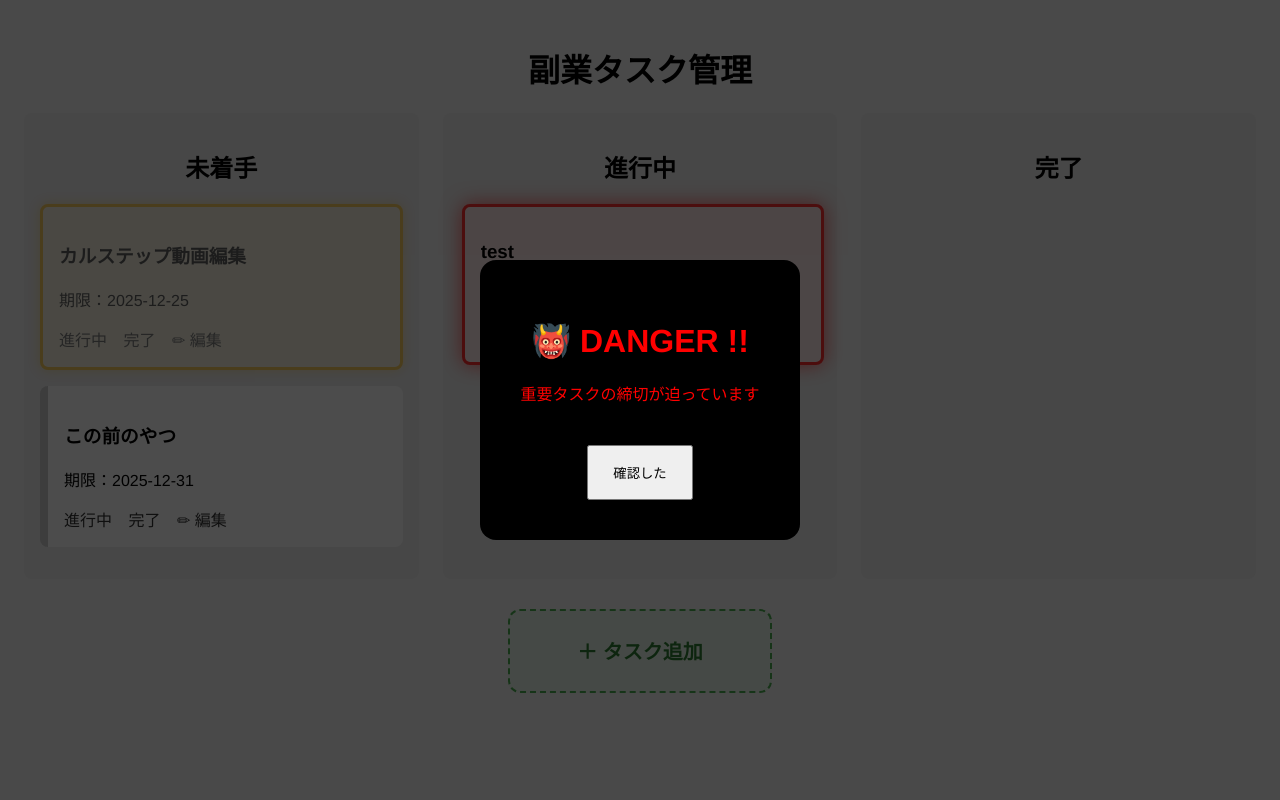
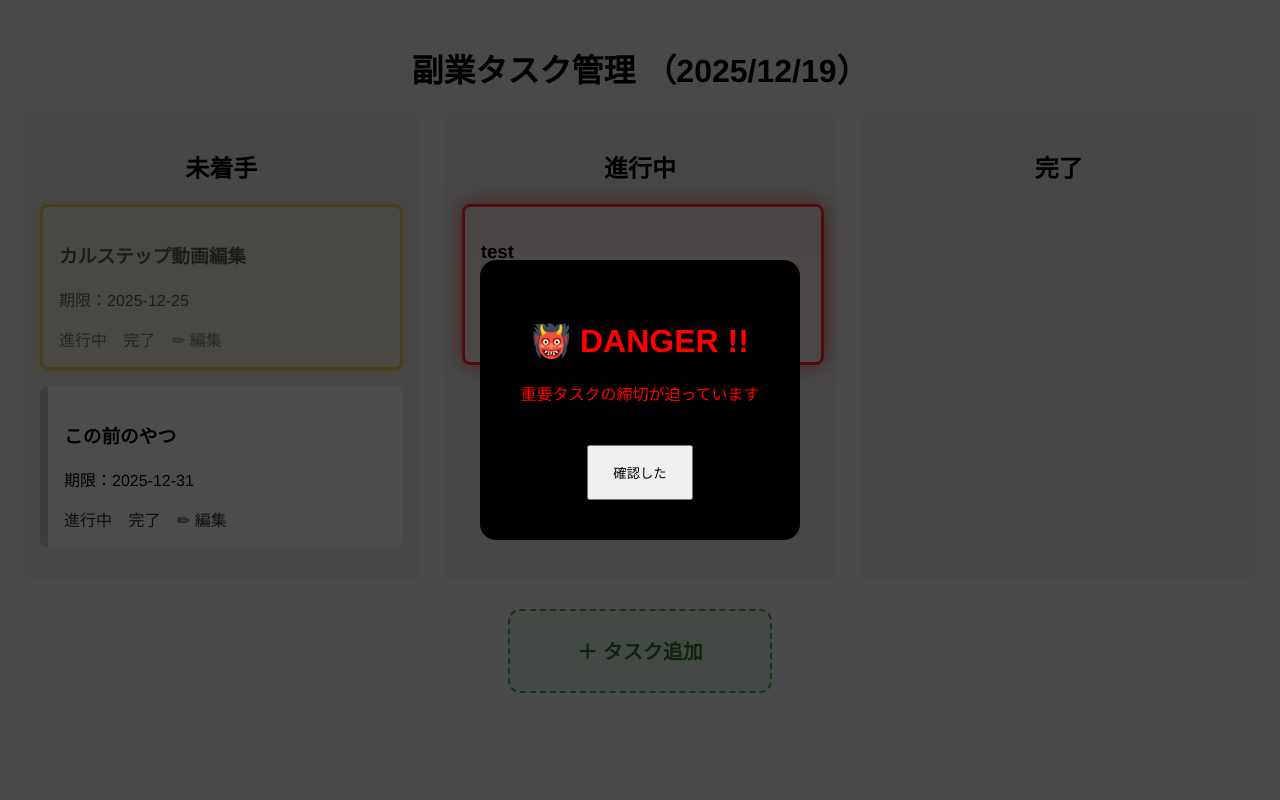
Before and after one commit to primaveratraveler-glitch/newtaskmanagement, a Flask app: page / in a window 1280 px wide. Run offline with Flask 3, Linux system fonts and the light colour scheme; data comes from the database, SQL or seed files in the repository.

Commit message:
Update index.html

```diff
--- a/templates/index.html
+++ b/templates/index.html
@@ -18,7 +18,13 @@
 {% endif %}
 
 
-<h1>副業タスク管理</h1>
+<h1 class="page-title">
+  副業タスク管理
+  <span class="today">
+    （{{ today }}）
+  </span>
+</h1>
+
 
 <div class="kanban">
 
```
